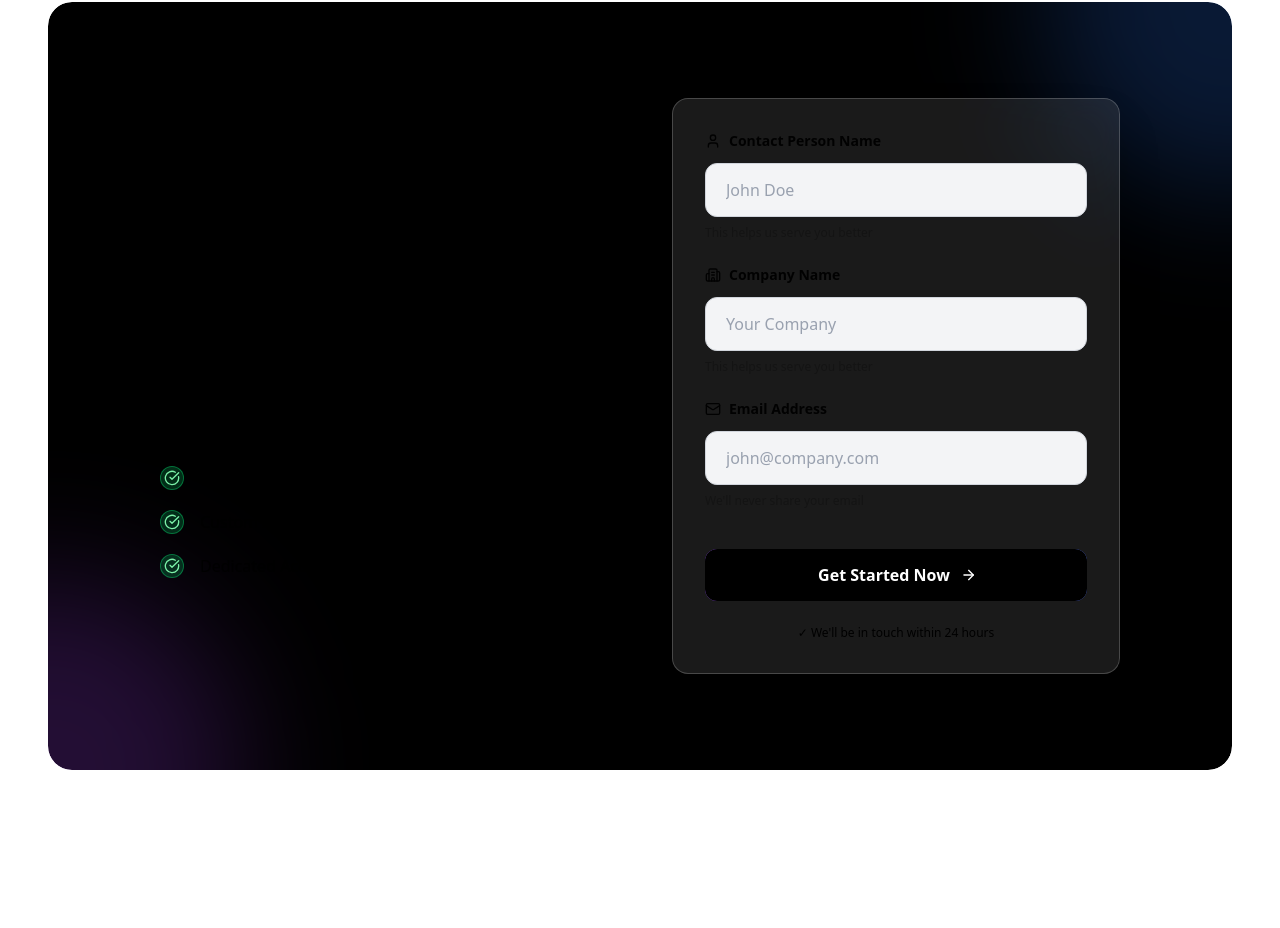
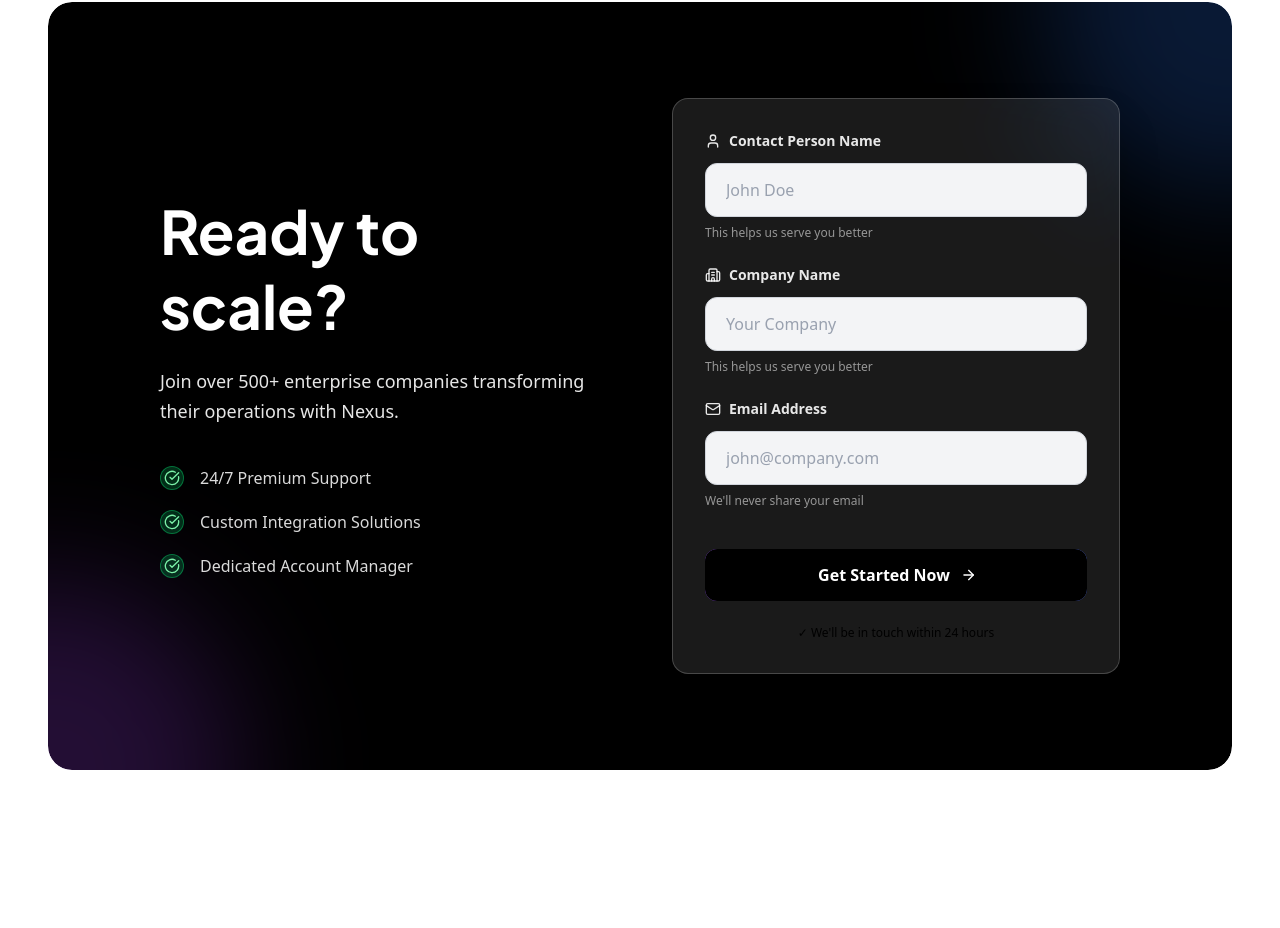
Before and after one commit to its-aniket/visionwrapper, a React (Vite) app: page / in a window 1280 px wide. Shown: the part 4829-5757 px from the top of the page. Built offline with nearby package versions, Linux system fonts and the light colour scheme.

Commit message:
deployeee

```diff
--- a/src/components/CTA.tsx
+++ b/src/components/CTA.tsx
@@ -108,15 +108,15 @@ export default function CTA() {
             viewport={{ once: true, margin: "-100px" }}
           >
             {/* Left side - Content */}
-            <motion.div className={isDark ? "text-background" : "text-foreground"}>
+            <motion.div className={isDark ? "text-white" : "text-foreground"}>
               <motion.h2
-                className={`text-3xl sm:text-4xl md:text-5xl lg:text-6xl font-bold font-heading mb-4 sm:mb-6 leading-tight ${isDark ? "text-background" : "text-foreground"}`}
+                className={`text-3xl sm:text-4xl md:text-5xl lg:text-6xl font-bold font-heading mb-4 sm:mb-6 leading-tight ${isDark ?"text-black": "text-white"}`}
                 variants={itemVariants}
               >
                 Ready to scale?
               </motion.h2>
               <motion.p
-                className={`text-sm sm:text-base md:text-lg opacity-85 mb-8 sm:mb-10 leading-relaxed ${isDark ? "text-background" : "text-foreground"}`}
+                className={`text-sm sm:text-base md:text-lg opacity-95 mb-8 sm:mb-10 leading-relaxed ${isDark ?  "text-black": "text-white/90"}`}
                 variants={itemVariants}
               >
                 Join over 500+ enterprise companies transforming their operations with Nexus.
@@ -145,7 +145,7 @@ export default function CTA() {
                     >
                         <CheckCircle className="w-4 h-4 text-green-600 sm:text-green-300" />
                     </motion.div>
-                    <span className={`text-sm sm:text-base font-medium opacity-90 group-hover:opacity-100 transition-opacity ${isDark ? "text-background" : "text-foreground"}`}>
+                    <span className={`text-sm sm:text-base font-medium opacity-95 group-hover:opacity-100 transition-opacity ${isDark ?  "text-black": "text-white/90"}`}>
                       {benefit}
                     </span>
                   </motion.div>
@@ -190,7 +190,7 @@ export default function CTA() {
                               {/* Label */}
                               <motion.label
                                 htmlFor={field.id}
-                                className={`text-xs sm:text-sm font-semibold mb-2 sm:mb-3 opacity-95 flex items-center gap-2 ${isDark ? "text-background" : "text-foreground"}`}
+                                className={`text-xs sm:text-sm font-semibold mb-2 sm:mb-3 flex items-center gap-2 ${isDark ?  "text-black": "text-white/90"}`}
                               >
                                 <motion.div
                                   animate={{
@@ -198,7 +198,7 @@ export default function CTA() {
                                   }}
                                   transition={{ duration: 0.2 }}
                                 >
-                                  <IconComponent className={`w-4 h-4 ${isDark ? "sm:text-white" : ""}`} />
+                                  <IconComponent className={`w-4 h-4 ${isDark ?  "black": "text-white/90"}`} />
                                 </motion.div>
                                 {field.label}
                               </motion.label>
@@ -251,9 +251,9 @@ export default function CTA() {
 
                               {/* Helper text */}
                               <motion.p
-                                className={`text-xs opacity-50 mt-2 ${isDark ? "text-background/80" : "text-foreground/60"}`}
+                                className={`text-xs mt-2 ${isDark ?  "text-black": "text-white/90"}`}
                                 animate={{
-                                  opacity: focusedField === field.id ? 0.6 : 0.4
+                                  opacity: focusedField === field.id ? 0.8 : 0.6
                                 }}
                               >
                                 {field.id === 'email' ? 'We\'ll never share your email' : 'This helps us serve you better'}
@@ -316,7 +316,7 @@ export default function CTA() {
 
                       {/* Helper text */}
                       <motion.p
-                        className={`text-xs opacity-60 text-center font-medium ${isDark ? "text-background" : "text-foreground"}`}
+                        className={`text-xs text-center font-medium ${isDark ? "text-white/80" : "text-foreground"}`}
                         initial={{ opacity: 0 }}
                         whileInView={{ opacity: 1 }}
                         transition={{ duration: 0.4, delay: 0.4 }}
@@ -359,10 +359,10 @@ export default function CTA() {
                       animate={{ opacity: 1, y: 0 }}
                       transition={{ duration: 0.5, delay: 0.3 }}
                     >
-                      <h3 className={`text-3xl font-bold font-heading mb-3 ${isDark ? "text-background" : "text-foreground"}`}>
+                      <h3 className={`text-3xl font-bold font-heading mb-3 ${isDark ? "text-white" : "text-foreground"}`}>
                         Thank You!
                       </h3>
-                      <p className={`text-base leading-relaxed ${isDark ? "text-background/80" : "text-foreground/80"}`}>
+                      <p className={`text-base leading-relaxed ${isDark ? "text-white/90" : "text-foreground/80"}`}>
                         We've received your information and will contact you shortly. Get ready to transform your business!
                       </p>
                     </motion.div>
--- a/src/pages/ProjectPage.tsx
+++ b/src/pages/ProjectPage.tsx
@@ -10,7 +10,7 @@ const projects = [
     slug: 'web-app-development',
     title: 'Web Application Development',
     description: 'Building scalable and high-performance web applications tailored to your needs.',
-    image: 'https://images.unsplash.com/photo-1517694712202-14dd9538aa97?w=500&h=500&fit=crop',
+    image: '/projects/Screenshot 2026-01-17 010631.png',
     category: 'Development',
   },
   {
@@ -18,7 +18,7 @@ const projects = [
     slug: 'workflow-automation',
     title: 'Workflow Automation',
     description: 'Streamlining operations with intelligent automation solutions.',
-    image: 'https://images.unsplash.com/photo-1551288049-bebda4e38f71?w=500&h=500&fit=crop',
+    image: '/projects/Screenshot 2026-01-17 010819.png',
     category: 'Automation',
   },
   {
@@ -26,7 +26,7 @@ const projects = [
     slug: 'ai-ml-solutions',
     title: 'AI & ML Solutions',
     description: 'Custom AI models to unlock insights and drive smarter decisions.',
-    image: 'https://images.unsplash.com/photo-1677442d019cecf16e31293f13ee27ecc0adc4374?w=500&h=500&fit=crop',
+    image: '/projects/Screenshot 2026-01-17 010939.png',
     category: 'AI',
   },
   {
@@ -34,7 +34,7 @@ const projects = [
     slug: 'chatbot-integration',
     title: 'Chatbot Integration',
     description: 'Enhancing customer interactions with advanced AI-driven chatbots.',
-    image: 'https://images.unsplash.com/photo-1526374965328-7f5ae4e8e49e?w=500&h=500&fit=crop',
+    image: '/projects/Screenshot 2026-01-17 011149.png',
     category: 'AI',
   },
   {
@@ -42,7 +42,7 @@ const projects = [
     slug: 'cloud-deployment',
     title: 'Cloud Deployment',
     description: 'Deploying secure and scalable solutions on cloud platforms.',
-    image: 'https://images.unsplash.com/photo-1451187580459-43490279c0fa?w=500&h=500&fit=crop',
+    image: '/projects/Screenshot 2026-01-17 011244.png',
     category: 'Cloud',
   },
   {
@@ -50,7 +50,7 @@ const projects = [
     slug: 'data-analytics',
     title: 'Data Analytics',
     description: 'Transforming raw data into actionable insights.',
-    image: 'https://images.unsplash.com/photo-1504384308090-c894fdcc538d?w=500&h=500&fit=crop',
+    image: '/projects/Screenshot 2026-01-17 011340.png',
     category: 'Analytics',
   },
   {
@@ -58,7 +58,7 @@ const projects = [
     slug: 'mobile-app-development',
     title: 'Mobile App Development',
     description: 'Creating user-friendly mobile applications for iOS and Android.',
-    image: 'https://images.unsplash.com/photo-1512941691920-25bda97b0ecc?w=500&h=500&fit=crop',
+    image: '/projects/Screenshot 2026-01-17 011448.png',
     category: 'Development',
   },
   {
@@ -66,7 +66,7 @@ const projects = [
     slug: 'cybersecurity-solutions',
     title: 'Cybersecurity Solutions',
     description: 'Ensuring robust security for your digital assets.',
-    image: 'https://images.unsplash.com/photo-1563986768609-322da13575f3?w=500&h=500&fit=crop',
+    image: '/projects/Screenshot 2026-01-17 011448.png',
     category: 'Security',
   },
 ];
@@ -109,7 +109,7 @@ const Projects: React.FC = () => {
   return (
     <>
       <Navbar />
-      <main className="w-full flex flex-col mt-8 sm:mt-12 md:mt-40 gap-[3vw] relative bg-white z-10">
+      <main className="w-full flex flex-col mt-8 sm:mt-12 md:mt-40 gap-[3vw] relative bg-background z-10 font-heading">
         <div className="flex flex-col relative">
           {/* Category Header */}
           <div className="flex flex-col w-full px-4 sm:px-6 md:px-12 lg:px-40 py-8 sm:py-12 overflow-hidden">
@@ -117,7 +117,7 @@ const Projects: React.FC = () => {
               initial={{ opacity: 0, y: '100%' }}
               animate={{ opacity: 1, y: 0 }}
               transition={{ duration: 1, ease: 'easeOut' }}
-              className="block text-2xl sm:text-4xl md:text-5xl lg:text-6xl font-light text-[#1C1D20] leading-tight"
+              className="block text-2xl sm:text-4xl md:text-5xl lg:text-6xl font-light text-foreground leading-tight"
             >
               Architecture that speaks
             </motion.span>
@@ -125,7 +125,7 @@ const Projects: React.FC = () => {
               initial={{ opacity: 0, y: '100%' }}
               animate={{ opacity: 1, y: 0 }}
               transition={{ duration: 1, delay: 0.2, ease: 'easeOut' }}
-              className="block mt-2 sm:mt-2.5 text-2xl sm:text-4xl md:text-5xl lg:text-6xl font-light text-[#1C1D20] leading-tight"
+              className="block mt-2 sm:mt-2.5 text-2xl sm:text-4xl md:text-5xl lg:text-6xl font-light text-foreground leading-tight"
             >
               beyond walls.
             </motion.span>
@@ -145,7 +145,7 @@ const Projects: React.FC = () => {
 
           {/* Projects Grid */}
           <div
-            className="columns-1 p-4 sm:p-6 md:p-8 sm:columns-2 md:columns-3 lg:columns-3 gap-4 sm:gap-6 [column-fill:balance]"
+            className="columns-1 p-4 sm:p-6 md:p-8 sm:columns-2 md:columns-3 lg:columns-3 gap-4 sm:gap-6 [column-fill:balance] bg-background"
             style={{ columnFill: 'balance' }}
           >
             {filteredProjects.map((project, index) => (
@@ -158,7 +158,7 @@ const Projects: React.FC = () => {
                 className="break-inside-avoid mb-4 sm:mb-6"
               >
                 <a key={index} href={`/projects/${project.slug}`} >
-                  <div className="relative group rounded-lg sm:rounded-xl overflow-hidden bg-white shadow-md sm:shadow-lg hover:shadow-xl transition-all duration-300">
+                  <div className="relative group rounded-lg sm:rounded-xl overflow-hidden bg-secondary shadow-md sm:shadow-lg hover:shadow-xl transition-all duration-300">
                     <div className="relative">
                       <img
                         src={project.image}
@@ -171,7 +171,7 @@ const Projects: React.FC = () => {
                       {/* Overlay */}
                       <div className="absolute w-full inset-0 bg-black bg-opacity-0 group-hover:bg-opacity-50 transition-all duration-300 flex items-end justify-start">
                         <div className="flex w-full items-start flex-col p-3 sm:p-4 bg-linear-to-t from-black/70 to-transparent text-white">
-                          <h3 className="text-white text-base sm:text-lg md:text-xl font-bold text-left line-clamp-2">{project.title}</h3>
+                          <h3 className="text-white text-base sm:text-lg md:text-xl font-bold text-left line-clamp-2 font-heading">{project.title}</h3>
                           <p className="text-white/80 text-xs sm:text-sm mt-1 sm:mt-2 text-left">{project.category}</p>
                         </div>
                       </div>
```
